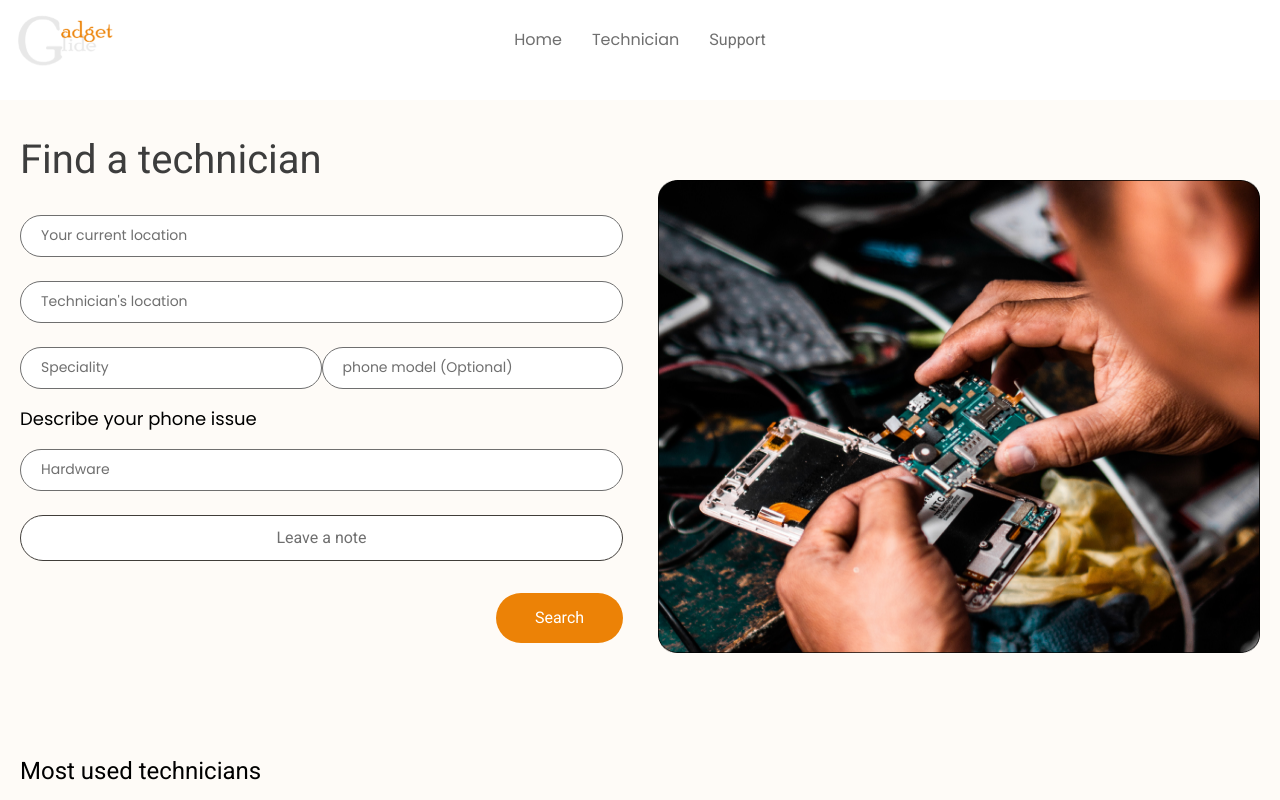
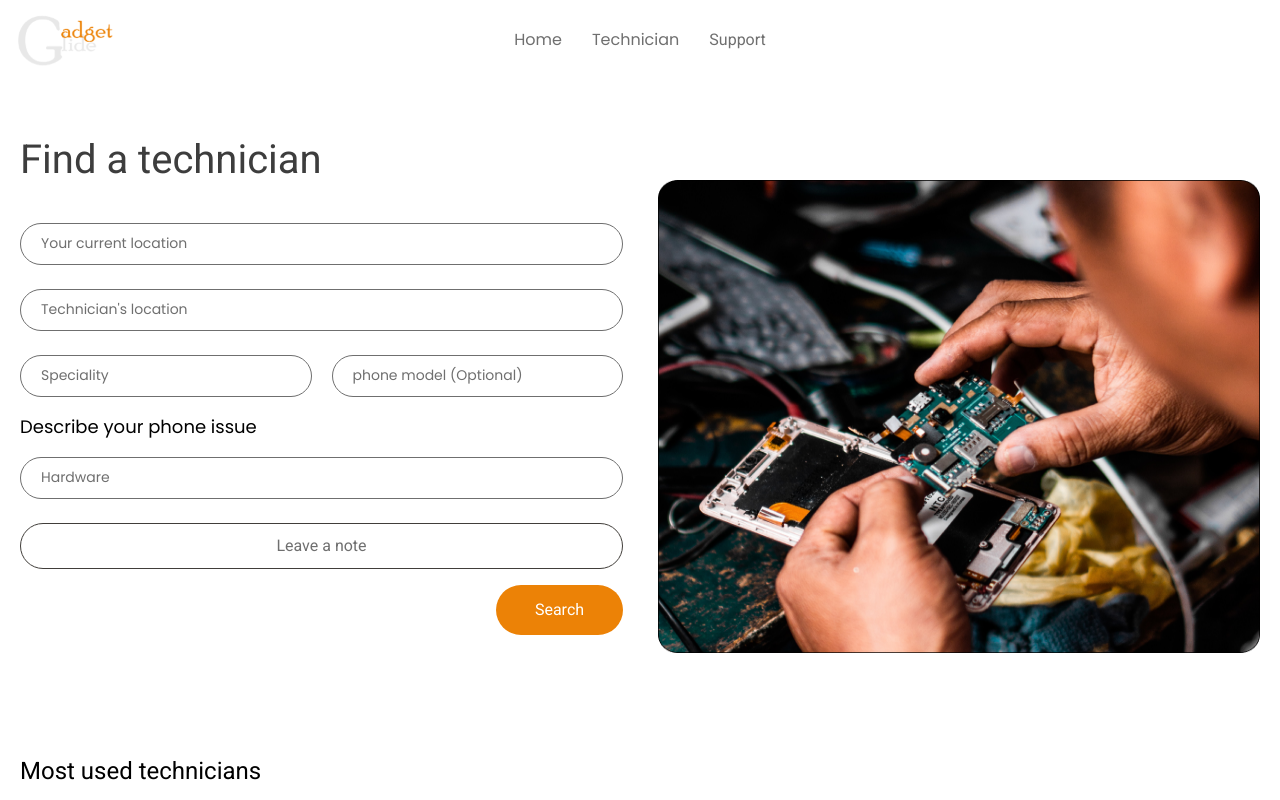
Before and after one commit to TM-Simeon/Phone-repair-app, a React (Create React App) app: page /technician in a window 1280 px wide. Shown: the top 800 px of the page. Built offline with nearby package versions, Linux system fonts and the light colour scheme.

Commit message:
started working on some fixes

```diff
--- a/src/components/find-a-technician/FindATechnician.js
+++ b/src/components/find-a-technician/FindATechnician.js
@@ -17,7 +17,7 @@ const FindATechnician = () => {
           <div className='mt-6 flex flex-col gap-y-5'>
             <Input inputPlaceholder={"Technician's location"} />
           </div>
-          <div className='mt-6 grid grid-cols-12 items-center'>
+          <div className='mt-6 grid grid-cols-12 gap-5 items-center'>
             <div className='col-span-12 lg:col-span-6'>
               <Input inputPlaceholder={'Speciality'} />
             </div>
@@ -37,9 +37,9 @@ const FindATechnician = () => {
           >
             Leave a note
           </div>
-          <div className='mt-4 mb-8'>{note && <Textarea />}</div>
+          {/* <div className='mt-4 mb-8'>{note && <Textarea />}</div> */}
         </div>
-        <div className='text-end'>
+        <div className='text-end mt-4'>
           <button className='bg-[#EC8206] w-[127px] rounded-full text-white h-[35px] lg:h-[50px]'>
             Search
           </button>
--- a/src/components/technician.js
+++ b/src/components/technician.js
@@ -6,7 +6,7 @@ import MostUsedTechnician from './most-used-technician/MostUsedTechnician';
 
 const Technician = () => {
   return (
-    <div className='bg-[#FEFBF7]'>
+    <div className='bg-[#FFFFF]'>
       <div className='container max-w-7xl mx-auto px-5 pt-10'>
         <div className='text-xl lg:text-[40px] leading-[2.5rem] text-[#3D3D3D] font-heading'>
           Find a technician
--- a/src/pages/payment/Payment.js
+++ b/src/pages/payment/Payment.js
@@ -249,7 +249,7 @@ const Payment = () => {
                     <div className='mx-auto my-3'>
                       <img src={paymentStars} alt='img' className='w-[150px]' />
                     </div>
-                    <div className='mb-8 flex flex-col items-center justify-center gap-[10px] lg:flex-row lg:gap-[15px]'>
+                    <div className='mb-8 flex items-center justify-center gap-[10px] flex-row lg:gap-[15px]'>
                       <div className='w-[100px]' onClick={handleClose}>
                         <Button
                           buttonText={'Cancel'}
```
